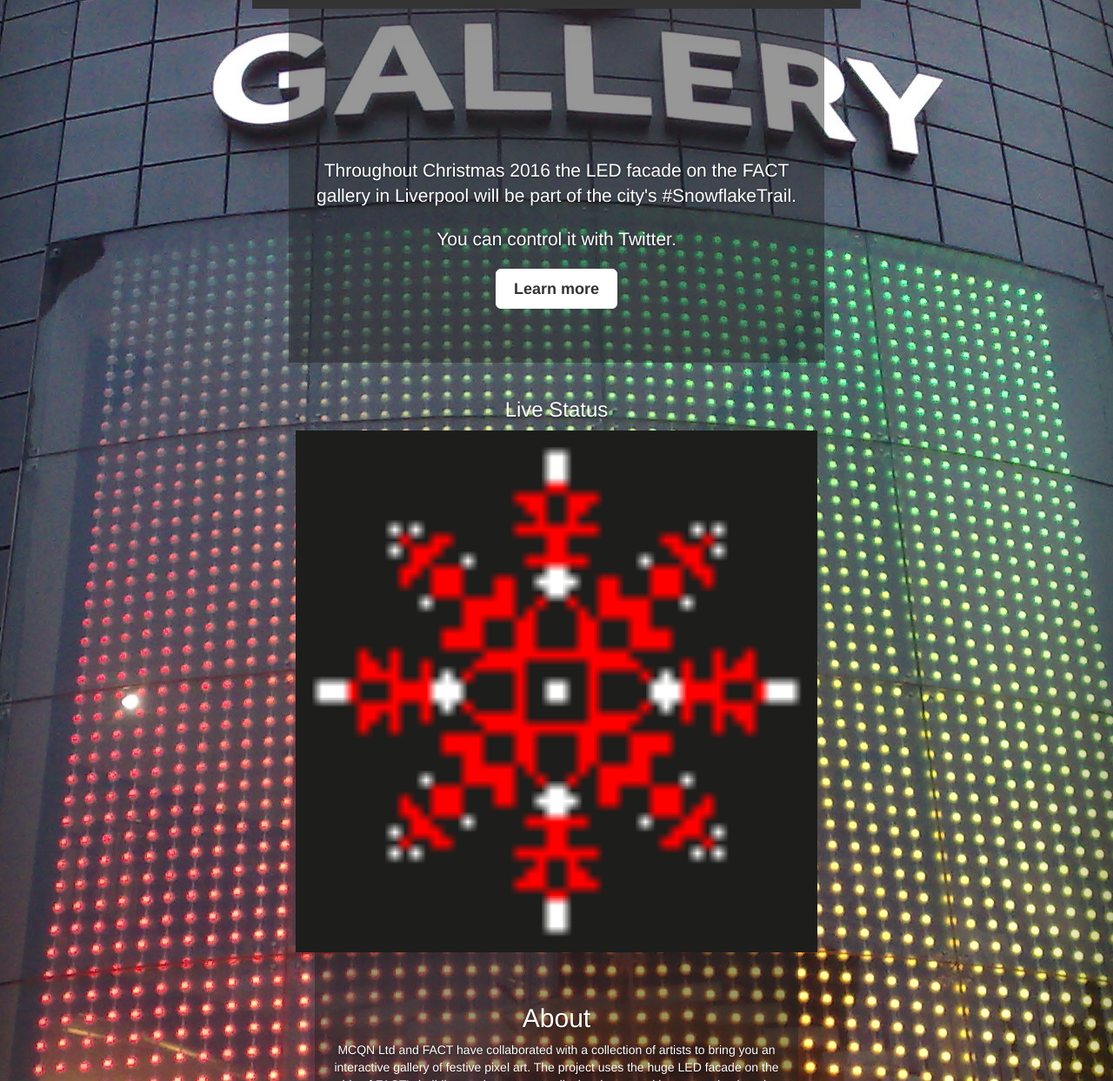
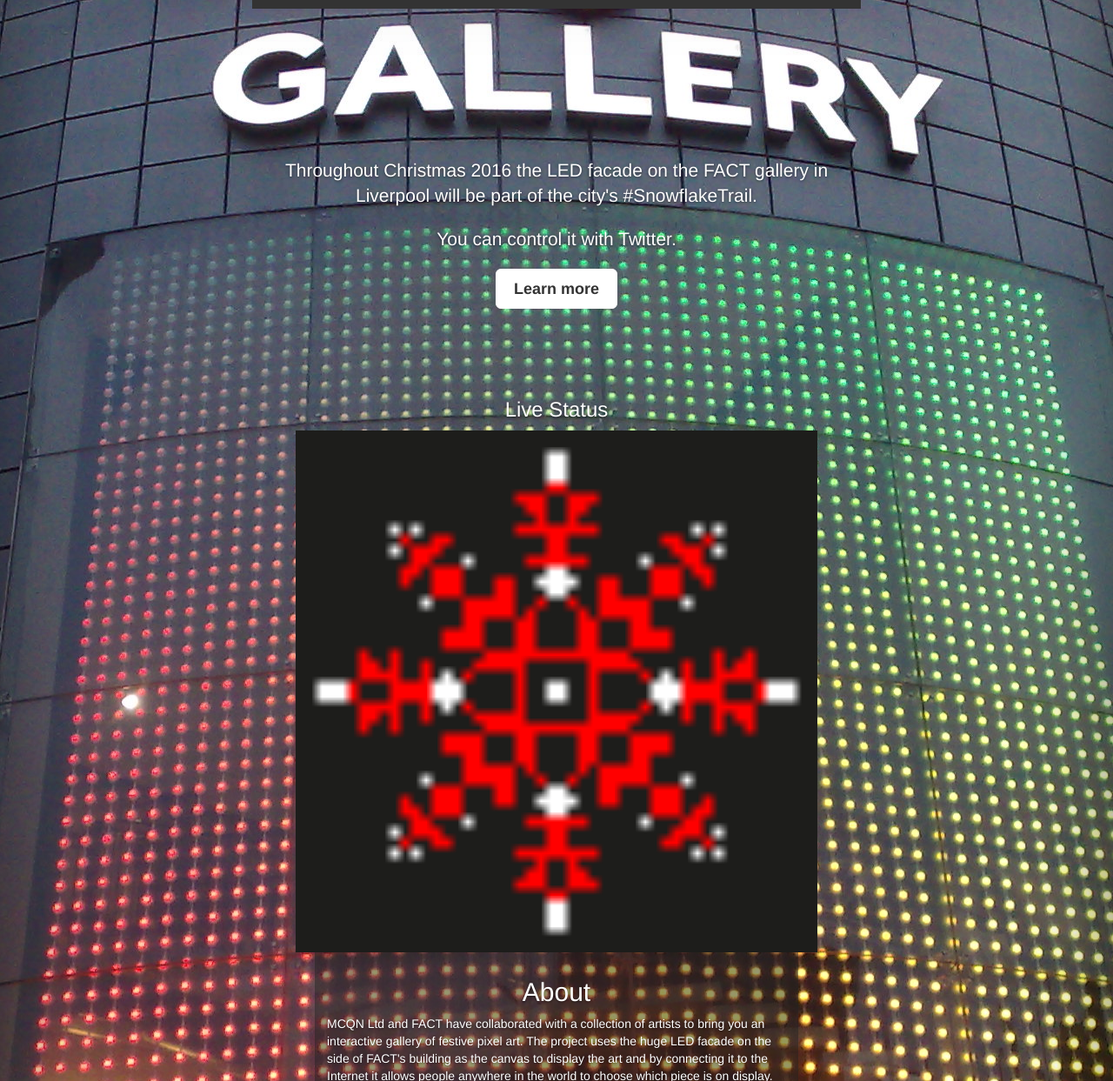
Before and after one commit to mcqn/PixelCheer, a website: page pixelcheer.mcqn.com/public/index.html in a window 1280 px wide. Shown: the part 57-1300 px from the top of the page at 87% size. Drawn offline with nearby package versions, Linux system fonts and the light colour scheme; no server answers.

Commit message:
Futher improvements to text display on webpage

```diff
--- a/pixelcheer.mcqn.com/public/index.html
+++ b/pixelcheer.mcqn.com/public/index.html
@@ -138,7 +138,7 @@
             </div>
           </div>
 
-          <div class="inner cover text">
+          <div class="inner cover">
             <p class="lead">Throughout Christmas 2016 the LED facade on the FACT gallery in Liverpool will be part of the city's #SnowflakeTrail.</p>
             <p class="lead">You can control it with Twitter.</p>
             <p class="lead">
--- a/pixelcheer.mcqn.com/public/styles/cover.css
+++ b/pixelcheer.mcqn.com/public/styles/cover.css
@@ -134,6 +134,14 @@
   padding: 1em;
 }
 
+.text h2 {
+  padding-top: 2em;
+}
+
+.text p {
+  text-align: left;
+}
+
 
 /*
  * Footer
```
